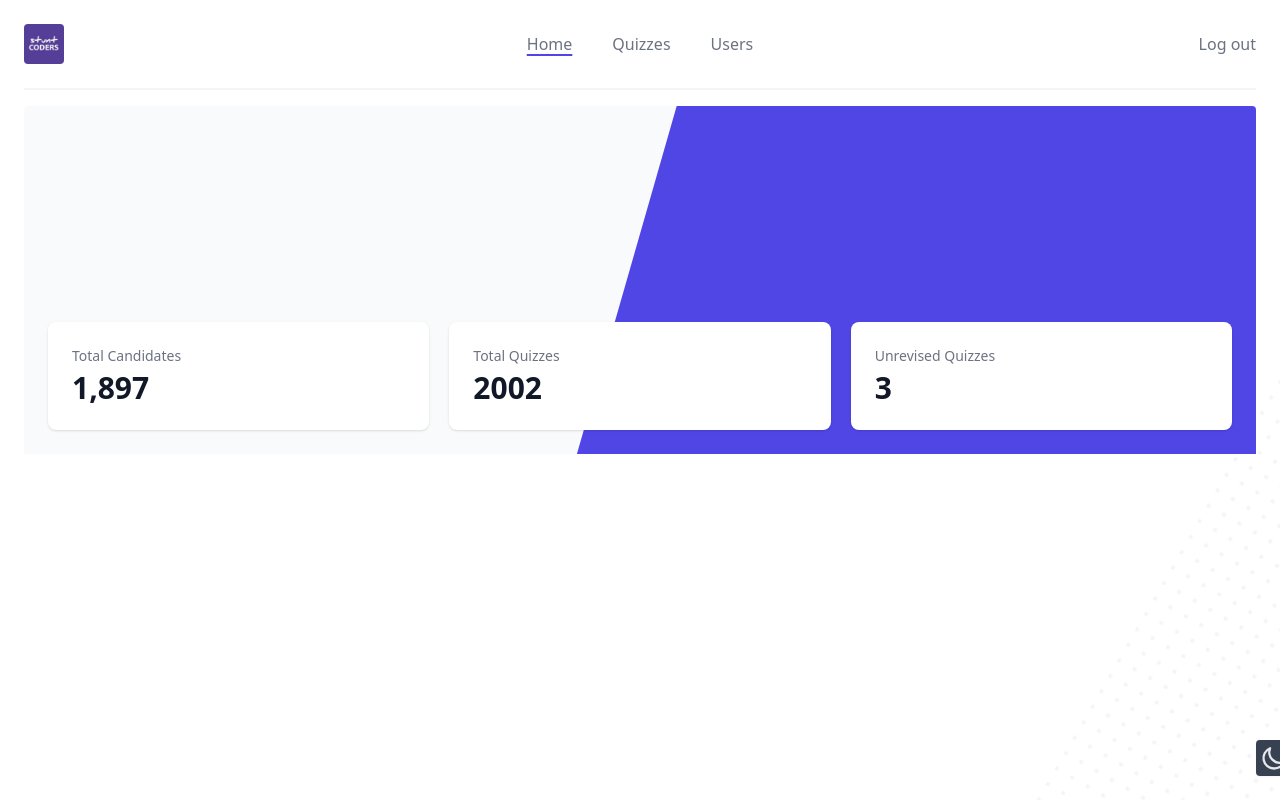
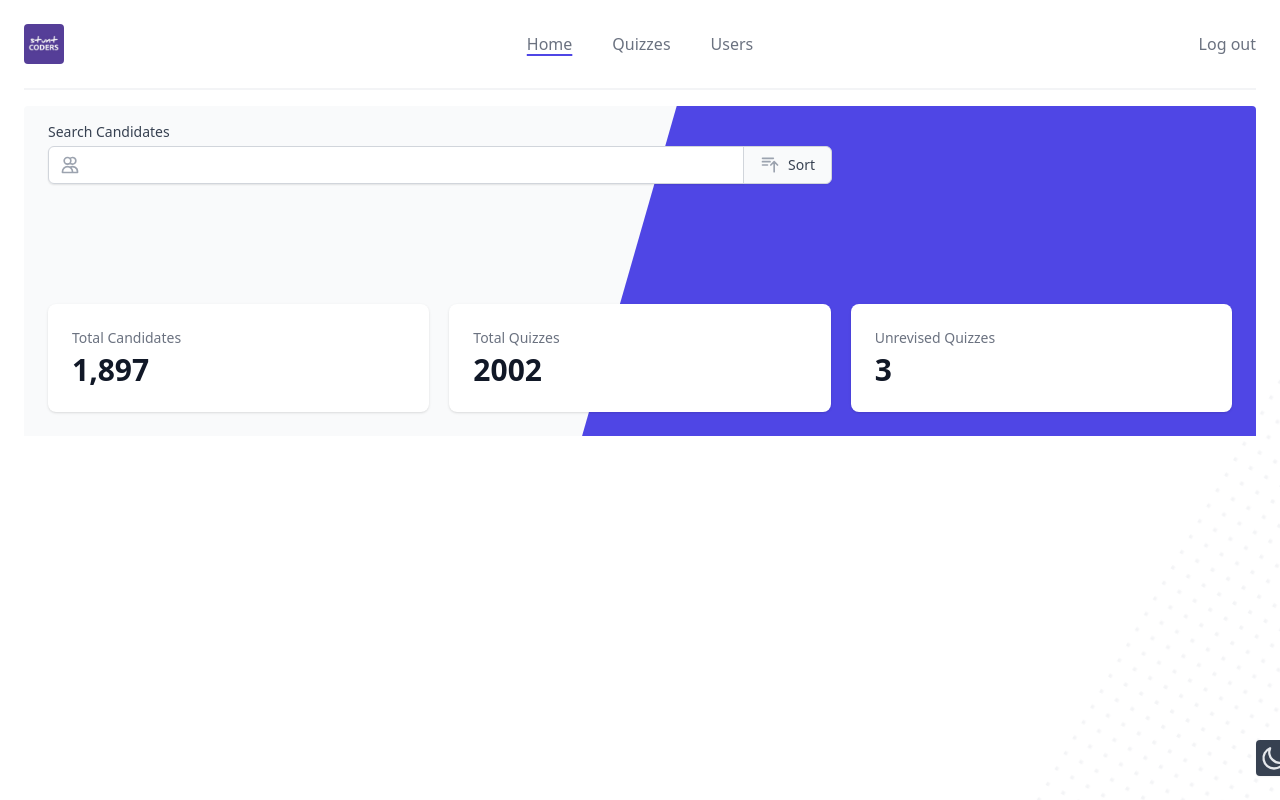
Before and after one commit to stuntcoders/sc_hire_frontend, a React (Create React App) app: page /admin in a window 1280 px wide. Built offline with nearby package versions, Linux system fonts and the light colour scheme.

Commit message:
Update hero component with a search component

```diff
--- a/src/components/admin/dashboard/Hero.js
+++ b/src/components/admin/dashboard/Hero.js
@@ -1,3 +1,4 @@
+import Search from "./Search"
 import Stats from "./Stats"
 
 export default function Hero() {
@@ -5,12 +6,10 @@ export default function Hero() {
     <div className="relative bg-gray-50 dark:bg-gray-700 overflow-hidden rounded-t">
       <div className="absolute -top-40 -right-96 w-screen h-screen md:w-full bg-indigo-600 dark:bg-gray-600 -rotate-[74deg] transition-colors duration-1000"></div>
 
-      <div className="relative pb-16 sm:pb-24">
-        <main className="mt-16 mx-auto max-w-7xl px-4 sm:mt-24">
-          <div className="text-center">
-            <h1 className="text-4xl tracking-tight font-extrabold text-gray-900 sm:text-1xl md:text-2xl">
-              <span className="block xl:inline"></span>
-            </h1>
+      <div className="relative pt-2 pb-16 sm:pb-24">
+        <main className="mt-2 mx-auto max-w-7xl px-4">
+          <div className="md:w-2/3 px-2">
+            <Search />
           </div>
         </main>
       </div>
```
